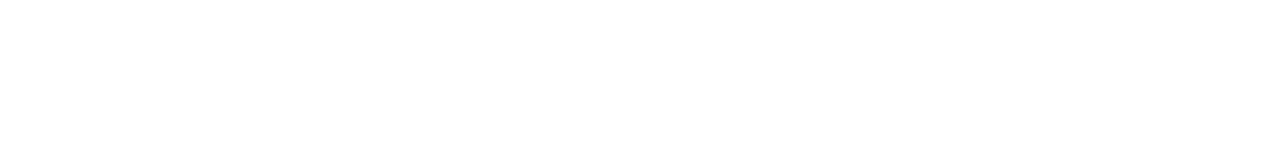
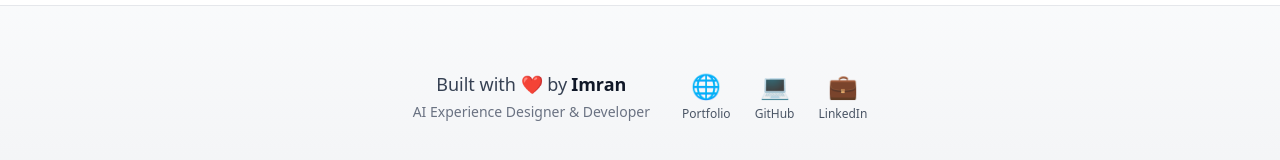
Before and after one commit to reportkaro/aiex, a Next.js app: page / in a window 1280 px wide. Shown: the part 3157-3317 px from the top of the page. Before the commit the page ends 3066 px from the top, so only its background shows below. Built offline with nearby package versions, Linux system fonts and the light colour scheme; no server answers.

Commit message:
feat: Add footer with attribution and social links

```diff
--- a/src/app/page.tsx
+++ b/src/app/page.tsx
@@ -15,6 +15,55 @@
           <PatternCategories />
         </section>
       </div>
+
+      {/* Footer */}
+      <footer className="py-16 mt-24 bg-gradient-to-b from-gray-50 to-gray-100 border-t border-gray-200">
+        <div className="max-w-screen-xl mx-auto px-8 md:px-12 lg:px-16 text-center">
+          <div className="flex flex-col md:flex-row items-center justify-center space-y-6 md:space-y-0 md:space-x-8">
+            <div className="text-center">
+              <p className="text-lg text-gray-700 font-medium mb-1">
+                Built with <span className="text-red-500">❤️</span> by
+                <span className="text-gray-900 font-semibold ml-1">Imran</span>
+              </p>
+              <p className="text-sm text-gray-500">
+                AI Experience Designer & Developer
+              </p>
+            </div>
+
+            <div className="flex items-center space-x-6">
+              <a
+                href="https://www.imranaidesign.com/"
+                target="_blank"
+                rel="noopener noreferrer"
+                className="flex flex-col items-center"
+              >
+                <span className="text-2xl text-gray-600 mb-1">🌐</span>
+                <span className="text-xs font-medium text-gray-600">Portfolio</span>
+              </a>
+
+              <a
+                href="https://github.com/reportkaro"
+                target="_blank"
+                rel="noopener noreferrer"
+                className="flex flex-col items-center"
+              >
+                <span className="text-2xl text-gray-600 mb-1">💻</span>
+                <span className="text-xs font-medium text-gray-600">GitHub</span>
+              </a>
+
+              <a
+                href="https://www.linkedin.com/in/imsaif/"
+                target="_blank"
+                rel="noopener noreferrer"
+                className="flex flex-col items-center"
+              >
+                <span className="text-2xl text-gray-600 mb-1">💼</span>
+                <span className="text-xs font-medium text-gray-600">LinkedIn</span>
+              </a>
+            </div>
+          </div>
+        </div>
+      </footer>
     </main>
   );
 }
```
Also changed, not shown: 2 other files (tests, documents, lock files or other folders).
